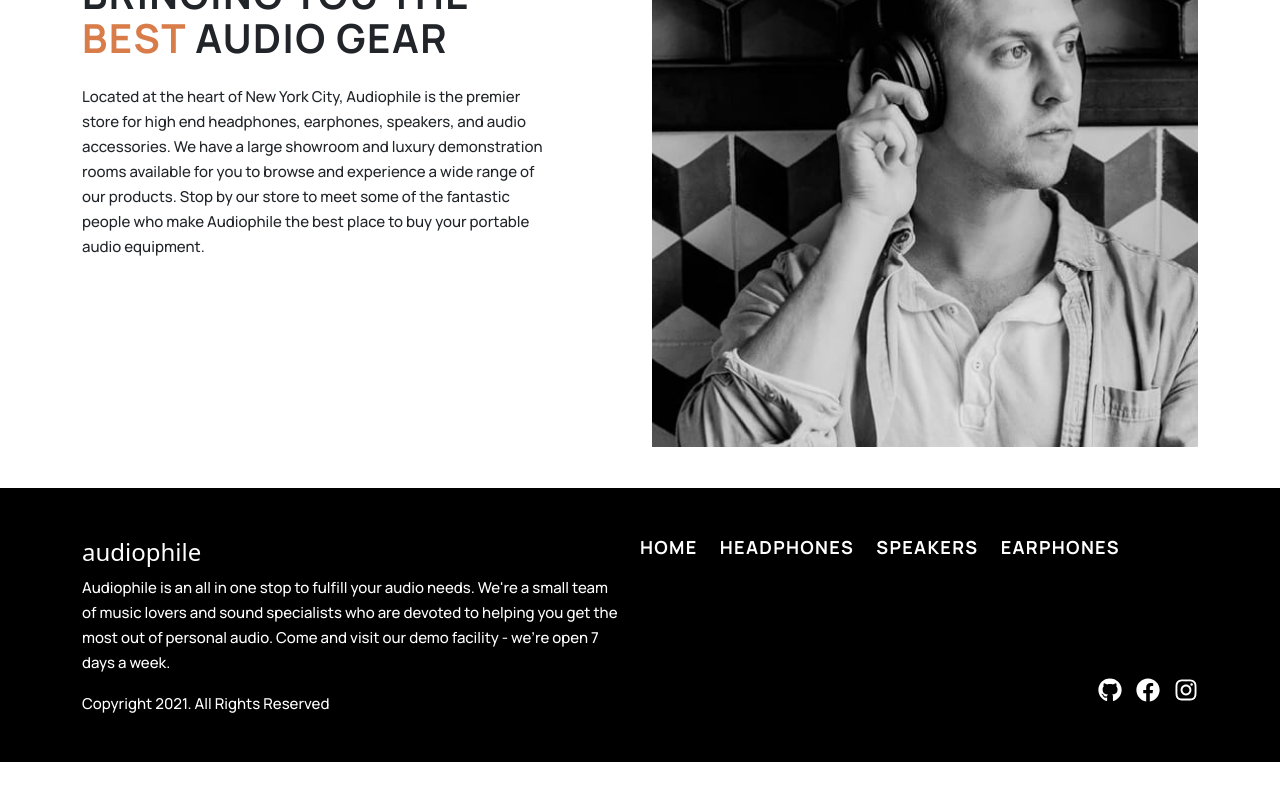
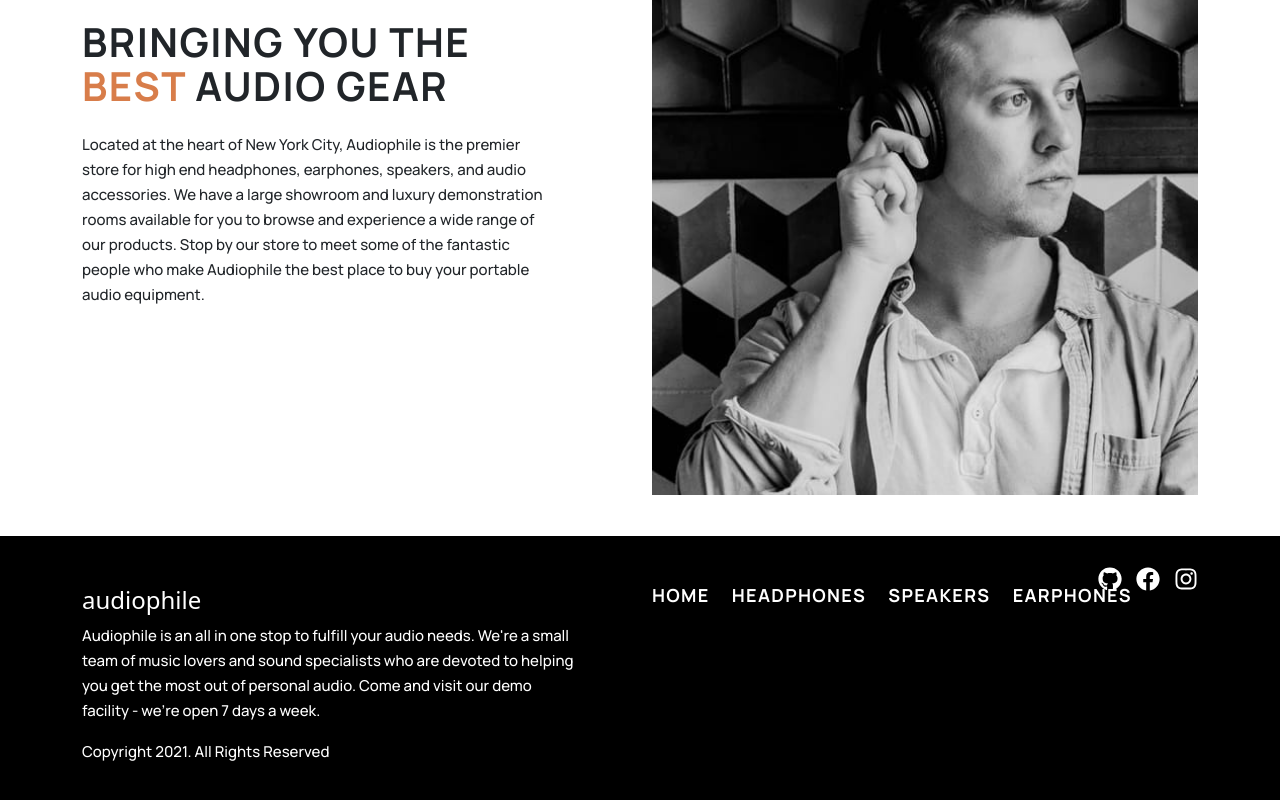
Before and after one commit to Soma586/audiophile, a React (Create React App) app: page /category/speakers in a window 1280 px wide. Shown: the part 1488-2288 px from the top of the page. Before the commit the page ends 2250 px from the top, so only its background shows below. Built offline with nearby package versions, Linux system fonts and the light colour scheme.

Commit message:
fixed footer layout

```diff
--- a/src/components/Bestgear/index.jsx
+++ b/src/components/Bestgear/index.jsx
@@ -7,7 +7,7 @@ const Bestgear = () => {
 
 
     return (
-        <div className="container d-flex gearContainer mb-5">
+        <div className="container d-flex gearContainer mt-5 mb-5">
 
         <div className="d-none d-lg-block">
             <div className="row">
--- a/src/components/Footer/index.jsx
+++ b/src/components/Footer/index.jsx
@@ -12,6 +12,10 @@ const Footer = () => {
 
                 {/**Desktop view */}
             <div className="container d-none d-lg-block d-lg-flex ">
+
+                <div className="row">
+
+                <div className="col-lg-6">
             <div className="footerLeft">
             <h4>audiophile</h4>
 
@@ -21,7 +25,9 @@ const Footer = () => {
 
             <p className="type__body">Copyright 2021. All Rights Reserved</p>
             </div>
+            </div>
 
+<div className="col-lg-6">
             <div className="footerRight">
 
             <div className="d-flex justify-content-between type__H6 navList">
@@ -36,7 +42,9 @@ const Footer = () => {
                 <FaFacebook/>
                 <FaInstagram/>
             </div>
+            </div>
 
+            </div>
             </div>
             </div>
 
@@ -44,7 +52,7 @@ const Footer = () => {
             <div className="d-lg-none mobileFoot">
                 <h4 className="mb-5">Audiopphile</h4>
 
-                <div className="d-sm-flex justify-content-between type__H6 navList mb-5">
+                <div className="d-sm-flex justify-content-between type__H6 navList mb-5 buff">
                 <p>HOME</p>
                 <p>HEADPHONES</p>
                 <p>SPEAKERS</p>
--- a/src/components/Footer/styles.scss
+++ b/src/components/Footer/styles.scss
@@ -6,16 +6,17 @@
 }
 
 .footerLeft {
-    width: 50%;
+    // width: 50%;
+    padding-right: 50px;
 }
 
 .footerRight {
-    width: 50%;
+    // width: 50%;
     position: relative;
 }
 
 .footDesc {
-    width: 540px;
+    //width: 540px;
 }
 
 .iconContainer {
@@ -43,3 +44,7 @@
 .iconSize {
     font-size: 24px;
 }
+
+.buff {
+    margin: auto
+}
```
